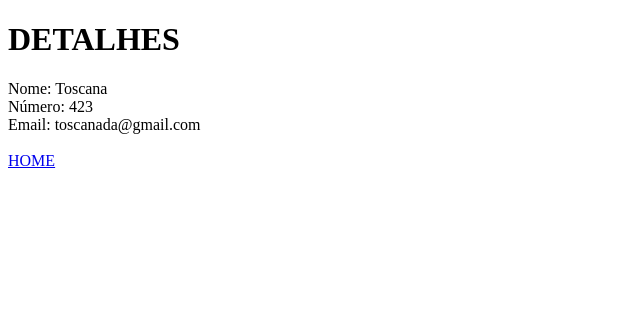
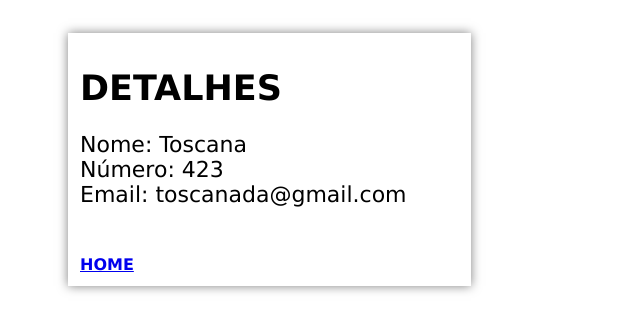
Before and after one commit to valdomg/BDII, a Flask app: page /detailsUser/3 in a window 1280 px wide. Shown: the top 332 px of the page, without its empty margins (0-640 px from the left). Run offline with Flask 3, Linux system fonts and the light colour scheme; data comes from the database, SQL or seed files in the repository.

Commit message:
CSS in  Details

```diff
--- /dev/null
+++ b/static/css/detailsUser.css
@@ -0,0 +1,40 @@
+body {
+
+    display: flex;
+    justify-content: left;
+    align-items: left;
+
+}
+
+.container {
+
+    margin-top: 25px; /*Coloca um espaço entre o topo da página e o objeto container*/
+    margin-bottom: 25px;
+    border: 2px solid rgb(255, 255, 255); /* Adiciona uma borda preta de 2px ao redor do conteúdo */
+    width: 30%; /*Coloca o tamanho do objeto em 90% do tamanho original*/
+    padding: 10px; /* Adiciona um preenchimento interno de 20px para separar o conteúdo da borda */
+    display: inline; /* Permite que o elemento tenha diferentes comportamentos na renderização  */
+    justify-content: left; /*Centraliza o conteúdo do objeto ao centro da paǵina*/
+    box-shadow: 0 0 10px rgba(0, 0, 0, 0.5); /*Cria um sombra com desfoque ao redor do objeto*/
+    margin-left: 60px;
+}
+h1{
+   font-family: Verdana, Geneva, Tahoma, sans-serif;
+}
+
+#titulo {
+    font-size: 35px;
+}
+
+.infos{
+    display: flex;
+    font-family: Verdana, Geneva, Tahoma, sans-serif;
+    margin-bottom: 25px;
+    padding-bottom: 5px;
+    font-size: 22px;
+}
+
+.button {
+    font-family: Verdana, Geneva, Tahoma, sans-serif;
+    font-weight: bold;
+}
--- a/templates/detailsUser.html
+++ b/templates/detailsUser.html
@@ -4,16 +4,19 @@
     <meta charset="UTF-8">
     <meta name="viewport" content="width=device-width, initial-scale=1.0">
     <title>DETALHES USER</title>
+    <link rel="stylesheet" type="text/css" href="{{url_for('static', filename='css/detailsUser.css')}}">
 </head>
 <body>
-    <h1>DETALHES</h1>
-
-
-        Nome: {{contato[1]}} <br>
-        Número: {{contato[2]}}<br>
-        Email: {{contato[3]}} <br>
-
+    <div class="container">
+        <h1 id="titulo">DETALHES</h1>
+            <div class="infos">
+                Nome: {{contato[1]}} <br>
+                Número: {{contato[2]}}<br>
+                Email: {{contato[3]}} <br>
+            </div>
         <br>
         <a class="button" href="{{url_for('home')}}">HOME</a>
+    </div>
+
 </body>
 </html>
```
Also changed, not shown: static/css/editUser.css (added).
